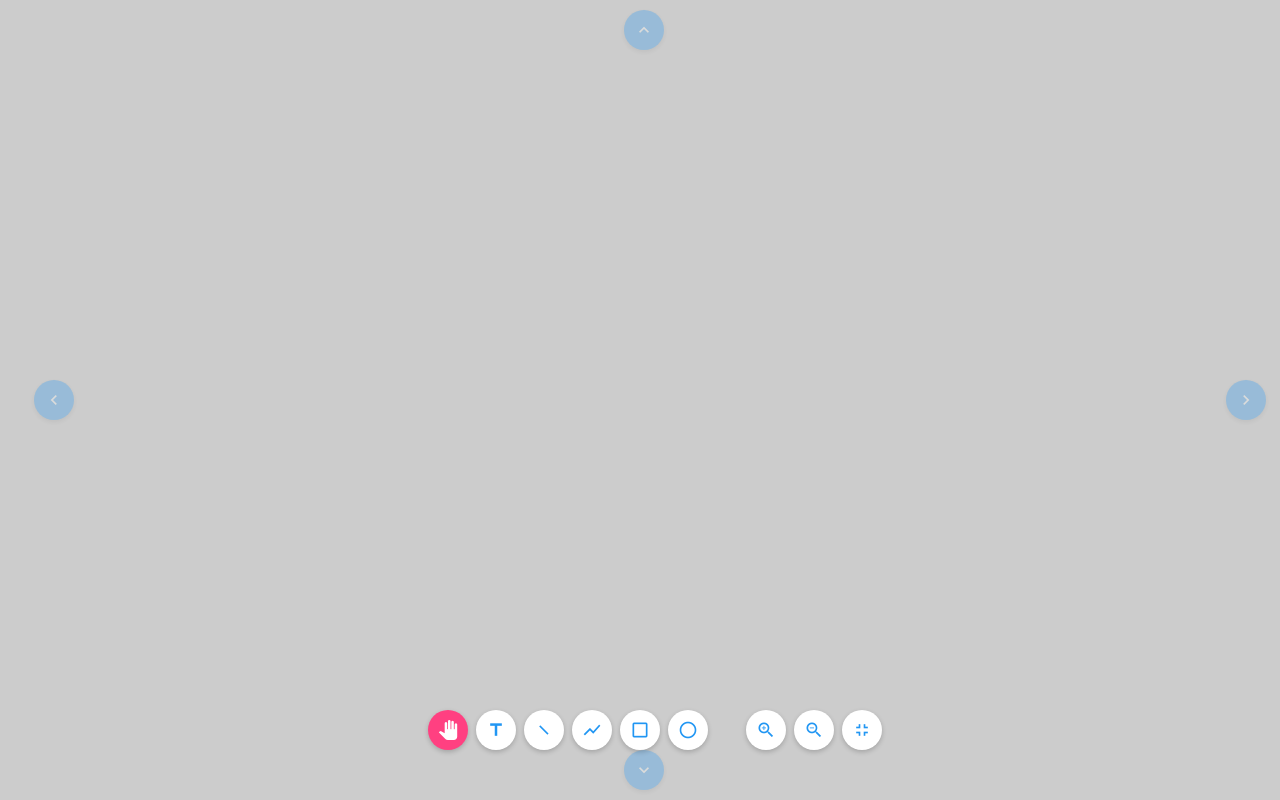
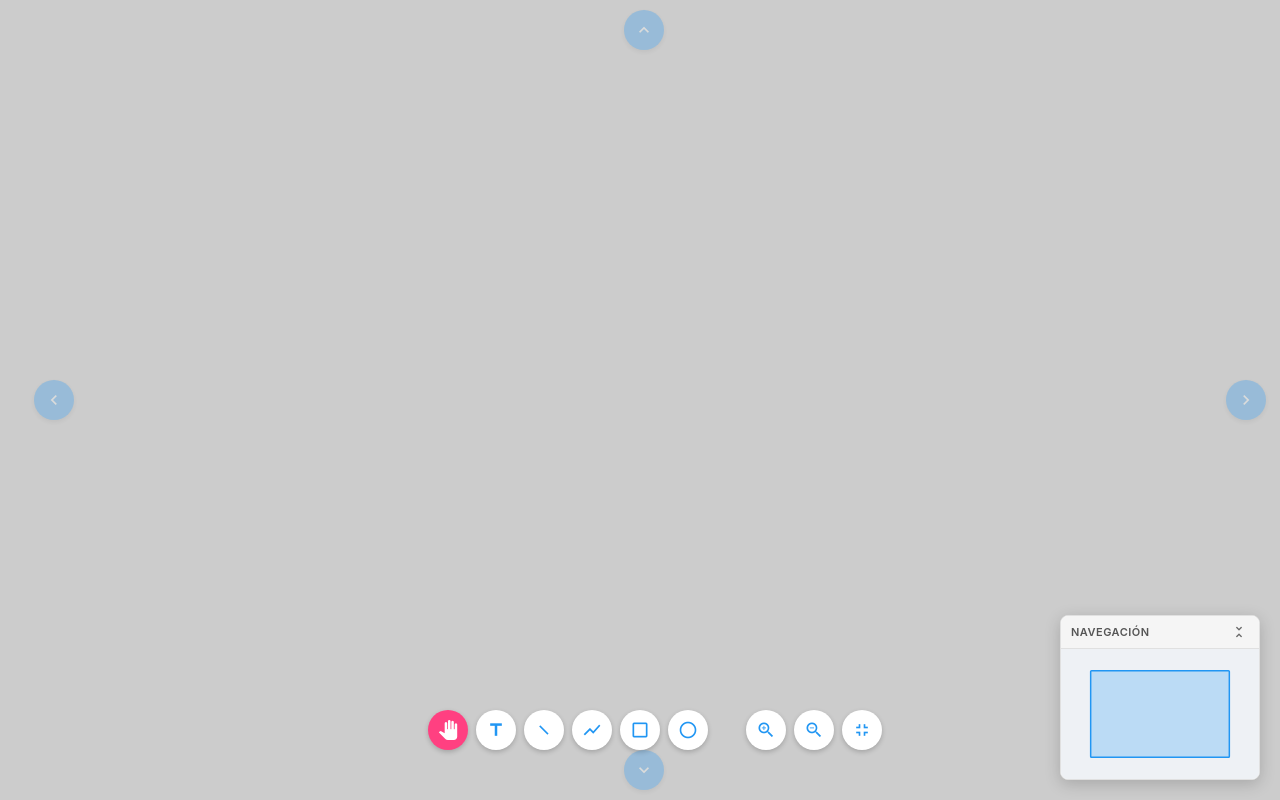
Before and after one commit to jeissonmgz/whiteboard, a React (Vite) app: page / in a window 1280 px wide. Built offline with nearby package versions, Linux system fonts and the light colour scheme.

Commit message:
:sparkles: Add navigation map

```diff
--- a/src/App.tsx
+++ b/src/App.tsx
@@ -4,6 +4,7 @@ import { Page } from './components/Page/Page';
 import { Scroll } from './components/Scroll/Scroll';
 import { Property } from './components/Property/Property';
 import { Control } from './components/Control/Control';
+import { Minimap } from './components/Minimap/Minimap';
 import './App.scss';
 
 export const App: React.FC = () => {
@@ -14,6 +15,7 @@ export const App: React.FC = () => {
       <div className="content" role="main">
         <Property />
         <Control />
+        <Minimap />
       </div>
     </WhiteboardProvider>
   );
--- /dev/null
+++ b/src/components/Minimap/Minimap.module.scss
@@ -0,0 +1,64 @@
+.minimapContainer {
+  position: fixed;
+  bottom: 20px;
+  right: 20px;
+  width: 200px;
+  background: #ffffff;
+  border-radius: 8px;
+  box-shadow: 0px 4px 16px rgba(0, 0, 0, 0.18);
+  z-index: 120;
+  overflow: hidden;
+  border: 1px solid #e0e0e0;
+  transition: all 0.2s ease-in-out;
+}
+
+.minimapHeader {
+  display: flex;
+  align-items: center;
+  justify-content: space-between;
+  padding: 6px 10px;
+  background: #f5f5f5;
+  border-bottom: 1px solid #e0e0e0;
+
+  .title {
+    font-size: 11px;
+    font-weight: 600;
+    color: #555555;
+    text-transform: uppercase;
+    letter-spacing: 0.5px;
+  }
+
+  .toggleBtn {
+    border: none;
+    background: none;
+    cursor: pointer;
+    display: flex;
+    align-items: center;
+    justify-content: center;
+    padding: 2px;
+    border-radius: 4px;
+
+    &:hover {
+      background: #e0e0e0;
+    }
+
+    span {
+      font-size: 16px;
+      color: #666666;
+    }
+  }
+}
+
+.canvasWrapper {
+  width: 100%;
+  height: 130px;
+  background: #eef1f5;
+  cursor: crosshair;
+  position: relative;
+}
+
+.minimapSvg {
+  width: 100%;
+  height: 100%;
+  display: block;
+}
--- /dev/null
+++ b/src/components/Minimap/Minimap.tsx
@@ -0,0 +1,198 @@
+import React, { useState, useRef } from 'react';
+import { useWhiteboard } from '../../context/WhiteboardContext';
+import { TypeShape } from '../../types/shape';
+import styles from './Minimap.module.scss';
+
+export const Minimap: React.FC = () => {
+  const { shapes, viewBox, centerAt } = useWhiteboard();
+  const [collapsed, setCollapsed] = useState(false);
+  const svgRef = useRef<SVGSVGElement | null>(null);
+
+  // Compute total bounding box enclosing all shapes + current camera viewBox
+  const cameraWidth = viewBox.screenWidth * viewBox.zoom;
+  const cameraHeight = viewBox.screenHeight * viewBox.zoom;
+
+  let minX = viewBox.x;
+  let minY = viewBox.y;
+  let maxX = viewBox.x + cameraWidth;
+  let maxY = viewBox.y + cameraHeight;
+
+  shapes.forEach((shape) => {
+    switch (shape.type) {
+      case TypeShape.RECT:
+      case TypeShape.TEXT:
+        minX = Math.min(minX, shape.x);
+        minY = Math.min(minY, shape.y);
+        maxX = Math.max(maxX, shape.x + (shape.width || 0));
+        maxY = Math.max(maxY, shape.y + (shape.height || 0));
+        break;
+      case TypeShape.ELLIPSE:
+        minX = Math.min(minX, shape.cx - (shape.rx || 0));
+        minY = Math.min(minY, shape.cy - (shape.ry || 0));
+        maxX = Math.max(maxX, shape.cx + (shape.rx || 0));
+        maxY = Math.max(maxY, shape.cy + (shape.ry || 0));
+        break;
+      case TypeShape.LINE:
+        minX = Math.min(minX, shape.x1, shape.x2);
+        minY = Math.min(minY, shape.y1, shape.y2);
+        maxX = Math.max(maxX, shape.x1, shape.x2);
+        maxY = Math.max(maxY, shape.y1, shape.y2);
+        break;
+      case TypeShape.POLYLINE:
+        if (shape.points) {
+          shape.points.trim().split(/\s+/).forEach((p) => {
+            const [px, py] = p.split(',').map(Number);
+            if (!isNaN(px) && !isNaN(py)) {
+              minX = Math.min(minX, px);
+              minY = Math.min(minY, py);
+              maxX = Math.max(maxX, px);
+              maxY = Math.max(maxY, py);
+            }
+          });
+        }
+        break;
+    }
+  });
+
+  // Add margin padding around total bounding box
+  const padding = 200 * viewBox.zoom;
+  minX -= padding;
+  minY -= padding;
+  maxX += padding;
+  maxY += padding;
+
+  const totalWidth = Math.max(maxX - minX, 600);
+  const totalHeight = Math.max(maxY - minY, 400);
+  const viewBoxString = `${minX} ${minY} ${totalWidth} ${totalHeight}`;
+
+  const handlePointerNavigate = (e: React.PointerEvent) => {
+    if (e.buttons !== 1 && e.type !== 'pointerdown') return;
+    if (!svgRef.current) return;
+
+    const rect = svgRef.current.getBoundingClientRect();
+    const clickRatioX = (e.clientX - rect.left) / rect.width;
+    const clickRatioY = (e.clientY - rect.top) / rect.height;
+
+    const targetCanvasX = minX + clickRatioX * totalWidth;
+    const targetCanvasY = minY + clickRatioY * totalHeight;
+
+    centerAt(targetCanvasX, targetCanvasY);
+  };
+
+  return (
+    <div className={`${styles.minimapContainer} ${collapsed ? styles.collapsed : ''}`}>
+      <div className={styles.minimapHeader}>
+        <span className={styles.title}>Navegación</span>
+        <button
+          className={styles.toggleBtn}
+          onClick={() => setCollapsed(!collapsed)}
+          title={collapsed ? 'Expandir minimapa' : 'Colapsar minimapa'}
+        >
+          <span className="material-icons">
+            {collapsed ? 'map' : 'unfold_less'}
+          </span>
+        </button>
+      </div>
+
+      {!collapsed && (
+        <div className={styles.canvasWrapper}>
+          <svg
+            ref={svgRef}
+            className={styles.minimapSvg}
+            viewBox={viewBoxString}
+            onPointerDown={handlePointerNavigate}
+            onPointerMove={handlePointerNavigate}
+          >
+            {/* Render mini shapes */}
+            <g id="minimap-shapes">
+              {shapes.map((shape) => {
+                switch (shape.type) {
+                  case TypeShape.RECT:
+                    return (
+                      <rect
+                        key={shape.id}
+                        x={shape.x}
+                        y={shape.y}
+                        width={shape.width}
+                        height={shape.height}
+                        stroke="#444"
+                        fill="#2196f3"
+                        strokeWidth={totalWidth / 300}
+                        opacity={0.7}
+                      />
+                    );
+                  case TypeShape.ELLIPSE:
+                    return (
+                      <ellipse
+                        key={shape.id}
+                        cx={shape.cx}
+                        cy={shape.cy}
+                        rx={shape.rx}
+                        ry={shape.ry}
+                        stroke="#444"
+                        fill="#4caf50"
+                        strokeWidth={totalWidth / 300}
+                        opacity={0.7}
+                      />
+                    );
+                  case TypeShape.LINE:
+                    return (
+                      <line
+                        key={shape.id}
+                        x1={shape.x1}
+                        y1={shape.y1}
+                        x2={shape.x2}
+                        y2={shape.y2}
+                        stroke="#ff9800"
+                        strokeWidth={Math.max(totalWidth / 200, 2)}
+                      />
+                    );
+                  case TypeShape.POLYLINE:
+                    return (
+                      <polyline
+                        key={shape.id}
+                        points={shape.points}
+                        stroke="#e91e63"
+                        fill="none"
+                        strokeWidth={Math.max(totalWidth / 200, 2)}
+                      />
+                    );
+                  case TypeShape.TEXT:
+                    return (
+                      <rect
+                        key={shape.id}
+                        x={shape.x}
+                        y={shape.y}
+                        width={shape.width || 100}
+                        height={shape.height || 40}
+                        stroke="#9c27b0"
+                        fill="#9c27b0"
+                        strokeWidth={totalWidth / 300}
+                        opacity={0.5}
+                        rx="4"
+                      />
+                    );
+                  default:
+                    return null;
+                }
+              })}
+            </g>
+
+            {/* Camera Viewport Indicator Box */}
+            <rect
+              x={viewBox.x}
+              y={viewBox.y}
+              width={cameraWidth}
+              height={cameraHeight}
+              stroke="#2196f3"
+              strokeWidth={totalWidth / 120}
+              fill="rgba(33, 150, 243, 0.25)"
+              rx={totalWidth / 200}
+              style={{ cursor: 'crosshair' }}
+            />
+          </svg>
+        </div>
+      )}
+    </div>
+  );
+};
--- a/src/components/Page/Page.tsx
+++ b/src/components/Page/Page.tsx
@@ -178,7 +178,25 @@ export const Page: React.FC = () => {
     handleMouseUp(point, 100);
   };
 
+  const animRef = useRef<SVGAnimateElement | null>(null);
+  const prevViewBoxRef = useRef<string>('');
+
   const viewBoxString = `${viewBox.x} ${viewBox.y} ${viewBox.screenWidth * viewBox.zoom} ${viewBox.screenHeight * viewBox.zoom}`;
+
+  // SVG viewBox smooth transition animation
+  useEffect(() => {
+    if (prevViewBoxRef.current && prevViewBoxRef.current !== viewBoxString) {
+      if (animRef.current) {
+        animRef.current.setAttribute('values', `${prevViewBoxRef.current};${viewBoxString}`);
+        try {
+          animRef.current.beginElement();
+        } catch (e) {
+          // ignore
+        }
+      }
+    }
+    prevViewBoxRef.current = viewBoxString;
+  }, [viewBoxString]);
 
   const selectedShape = shapes.find((s) => s.id === selectedShapeId);
   const controlHandles = selectedShape ? generateControlHandles(selectedShape) : [];
@@ -323,6 +341,15 @@ export const Page: React.FC = () => {
           );
         })}
       </g>
+      <animate
+        ref={animRef}
+        attributeName="viewBox"
+        begin="0s"
+        dur="0.4s"
+        calcMode="spline"
+        keySplines=".5 0 .5 1"
+        fill="freeze"
+      />
     </svg>
   );
 };
--- a/src/context/WhiteboardContext.tsx
+++ b/src/context/WhiteboardContext.tsx
@@ -33,6 +33,7 @@ interface WhiteboardContextType {
   scroll: (isHorizontal: boolean, isTopOrLeft: boolean, value?: number) => void;
   changeZoom: (zoomInOrValue: boolean | number) => void;
   updateScreenSize: (width: number, height: number) => void;
+  centerAt: (targetX: number, targetY: number) => void;
 
   // History
   undo: () => void;
@@ -274,6 +275,14 @@ export const WhiteboardProvider: React.FC<{ children: React.ReactNode }> = ({ ch
     setViewBox((prev) => ({ ...prev, screenWidth: width, screenHeight: height }));
   }, []);
 
+  const centerAt = useCallback((targetX: number, targetY: number) => {
+    setViewBox((prev) => ({
+      ...prev,
+      x: targetX - (prev.screenWidth * prev.zoom) / 2,
+      y: targetY - (prev.screenHeight * prev.zoom) / 2,
+    }));
+  }, []);
+
   // History operations
   const undo = useCallback(() => {
     if (history.length === 0) return;
@@ -312,6 +321,7 @@ export const WhiteboardProvider: React.FC<{ children: React.ReactNode }> = ({ ch
         scroll,
         changeZoom,
         updateScreenSize,
+        centerAt,
         undo,
         redo,
       }}
```
